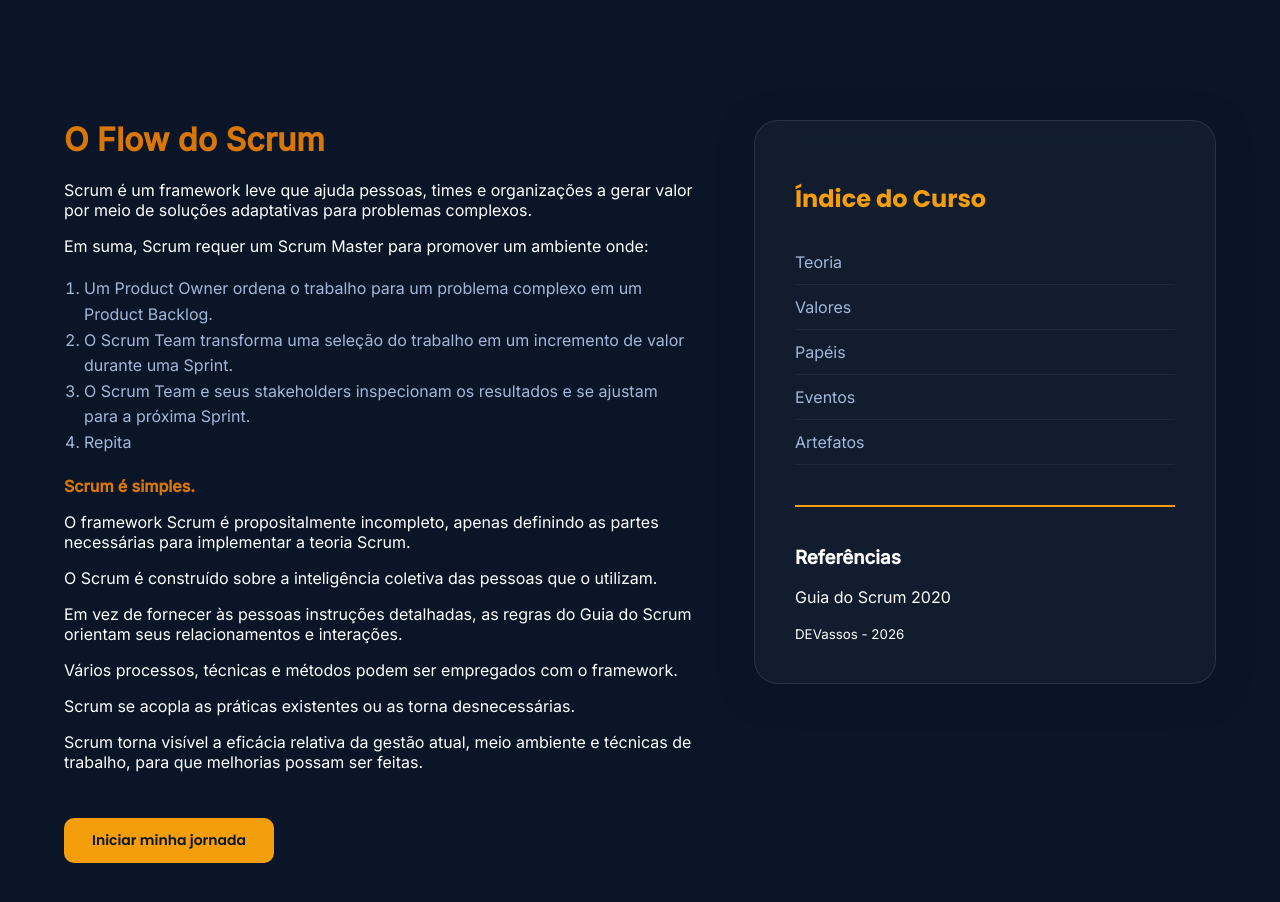
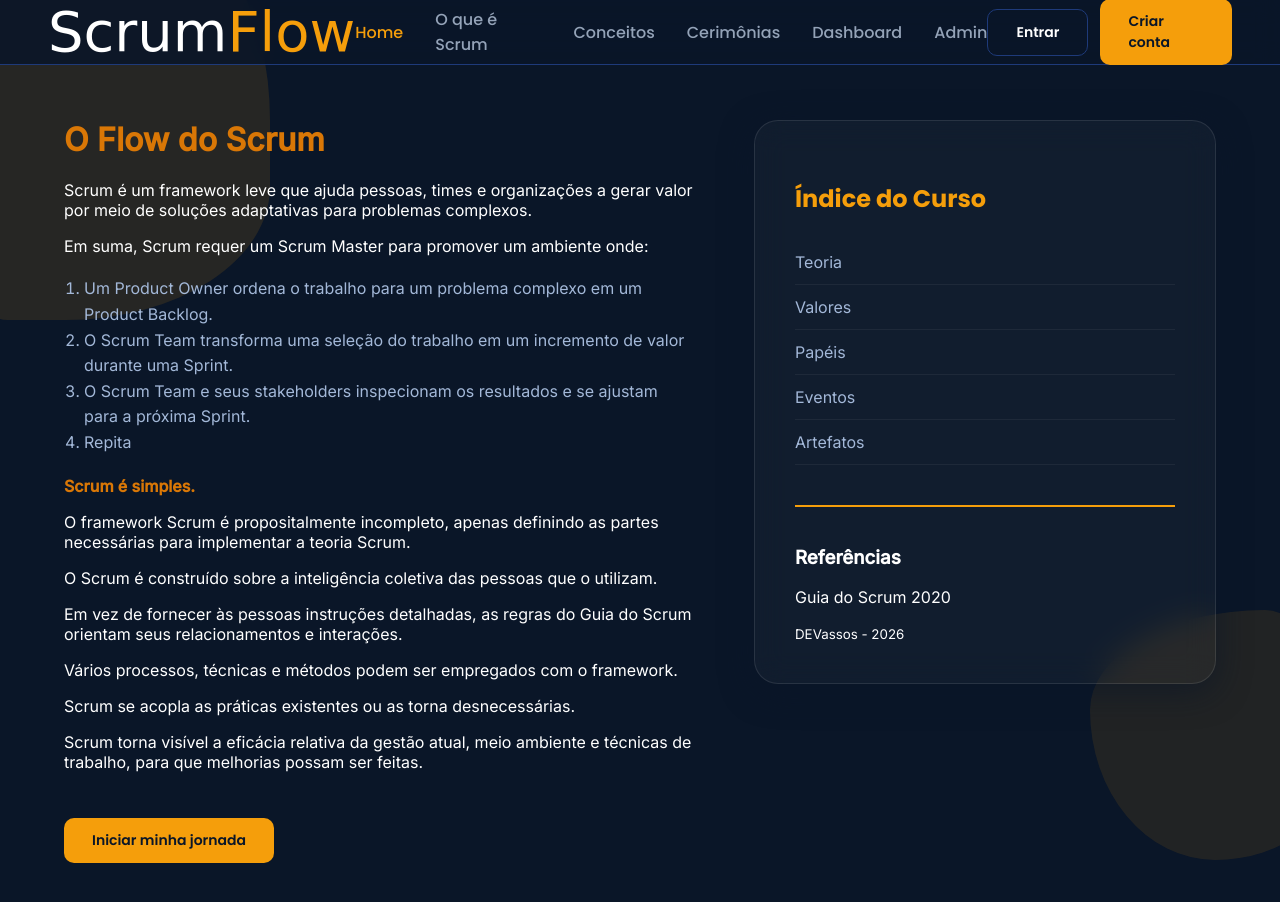
Before and after one commit to DeaTuribio/app, a website: page public/pages/scrum.html in a window 1280 px wide. Drawn offline with Linux system fonts and the light colour scheme; files that its build step writes are made by us from their sources; files whose address does not match are found by name; a web font is replaced by a local one.

Commit message:
changes scrum html

```diff
--- a/public/pages/scrum.html
+++ b/public/pages/scrum.html
@@ -8,6 +8,31 @@
   </head>
 
   <body>
+    <!-- Formas decorativas de fundo -->
+    <div class="blob-esquerda"></div>
+    <div class="blob-direita"></div>
+
+    <nav class="navbar">
+        <div class="navbar__container">
+            <a href="#" class="logo">Scrum<span class="flow">Flow</span></a>
+
+            <!-- A classe "active" marca o link da página atual -->
+            <ul class="nav-links">
+                <li><a href="#" class="nav-link active">Home</a></li>
+                <li><a href="./scrum.html" class="nav-link">O que é Scrum</a></li>
+                <li><a href="#conceitos" class="nav-link">Conceitos</a></li>
+                <li><a href="#cerimonias" class="nav-link">Cerimônias</a></li>
+                <li><a href="#dashboard.html" class="nav-link">Dashboard</a></li>
+                <li><a href="admin.html" class="nav-link">Admin</a></li>
+            </ul>
+
+            <div class="navbar__actions">
+                <a href="#" id="btn-entrar" class="btn btn-ghost">Entrar</a>
+                <a href="#" id="btn-criar-conta" class="btn btn-primary">Criar conta</a>
+            </div>
+        </div>
+    </nav>
+
     <main class="scrum-layout">
       <div class="scrum-texto">
         <h1 class="oqe">O Flow do Scrum</h1>
```
Also changed, not shown: public/pages/index.html (+1 -1 lines).
